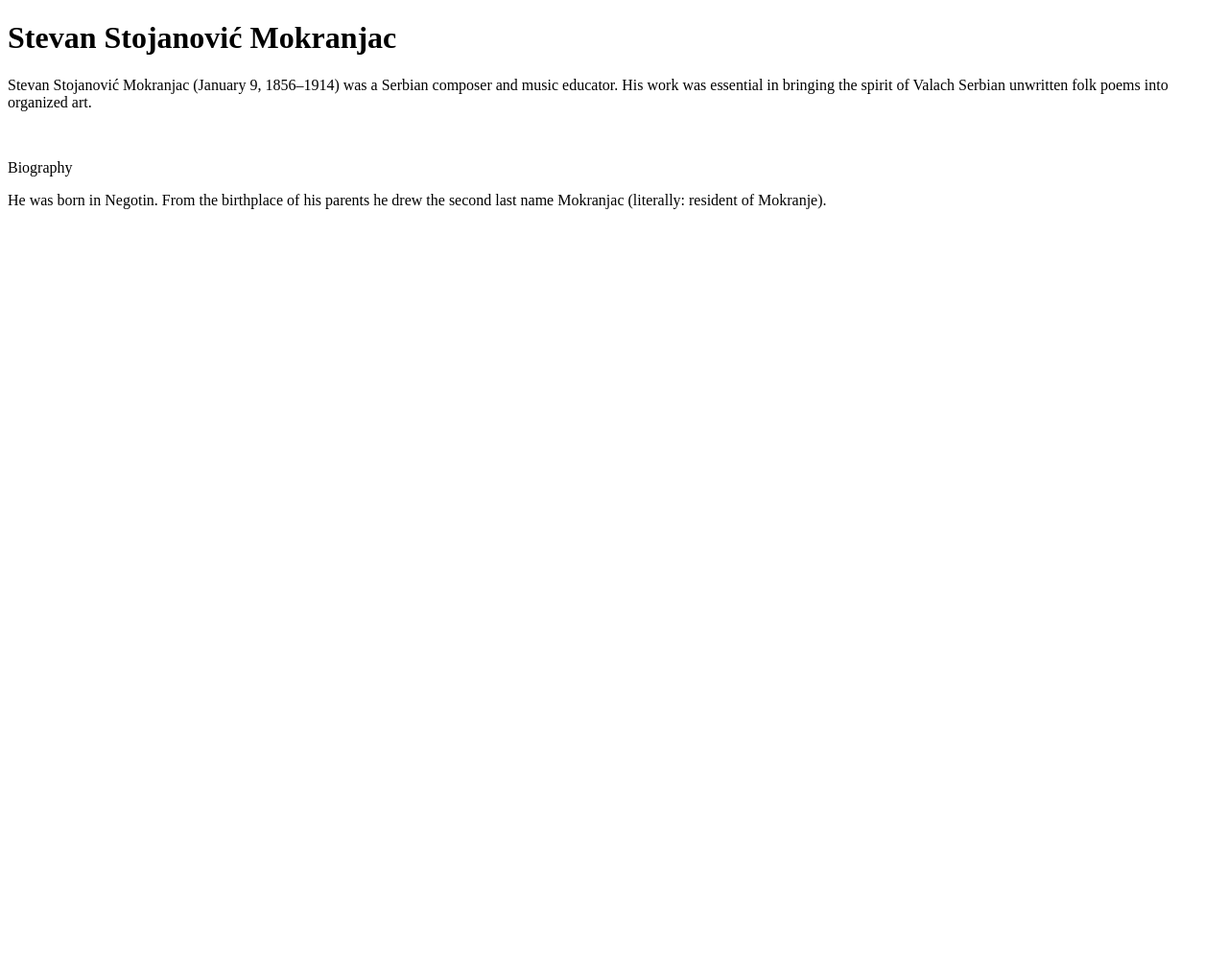
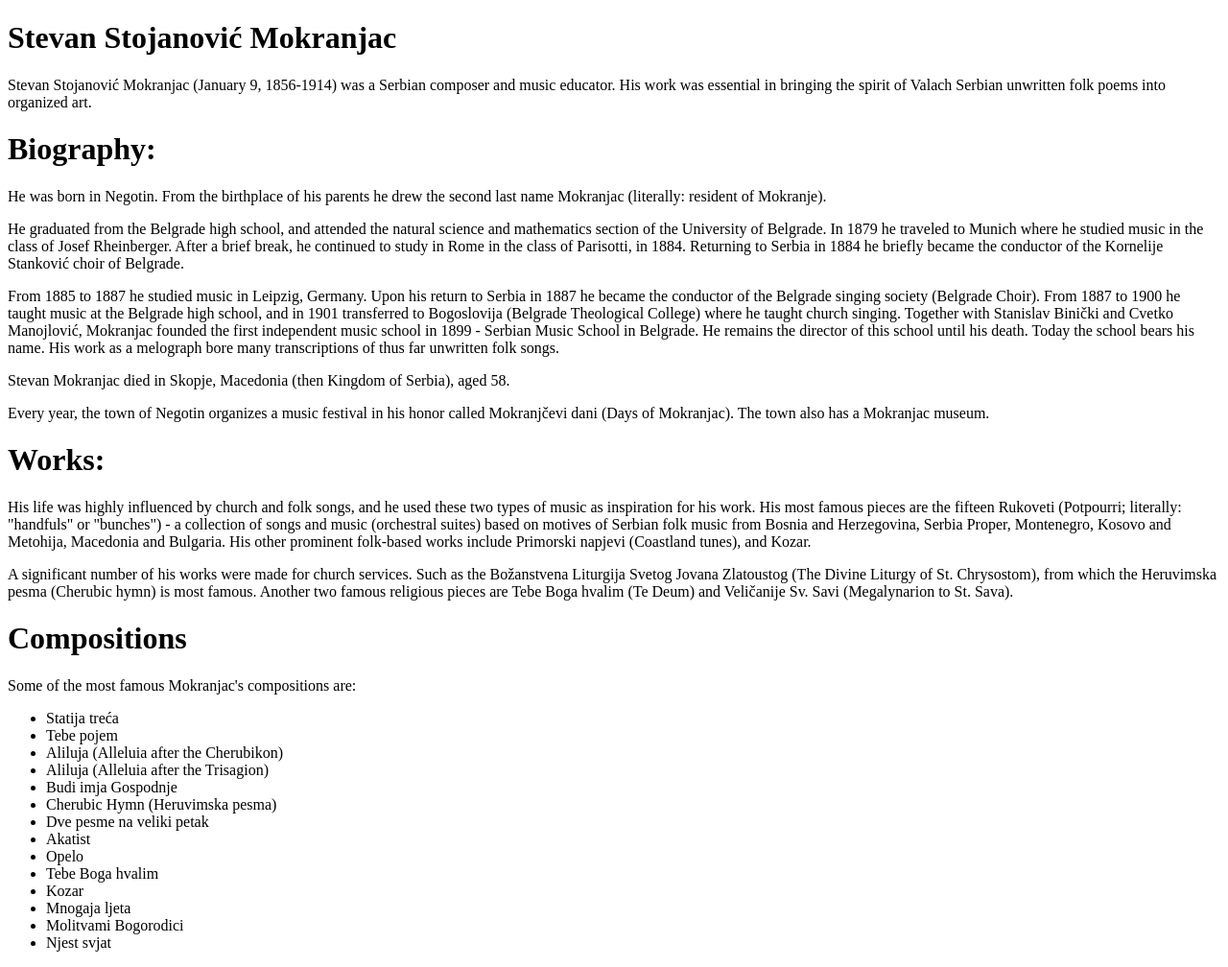
Before and after one commit to StevanVujanic/Index.htlm, a plain HTML site: page index.html in a window 1280 px wide. Shown: the whole page at 96% size. Before the commit the page ends 800 px from the top, so only its background shows below. Drawn offline with Linux system fonts and the light colour scheme.

Commit message:
Assigment:"Stevan Stojanović Mokranjac"

```diff
--- a/index.html
+++ b/index.html
@@ -8,9 +8,39 @@
   </head>
   <body>
   <h1>Stevan Stojanović Mokranjac</h1>
-
-  <p>Stevan Stojanović Mokranjac (January 9, 1856–1914) was a Serbian composer and music educator. His work was essential in bringing the spirit of Valach Serbian unwritten folk poems into organized art.</p><br>
-  <p>Biography</p>
-  <p>He was born in Negotin. From the birthplace of his parents he drew the second last name Mokranjac (literally: resident of Mokranje).</p>
+  <p>Stevan Stojanović Mokranjac (January 9, 1856-1914) was a Serbian composer and music educator. His work was essential in bringing the spirit of Valach Serbian unwritten folk poems into organized art.</p>
+  <h1>Biography:</h1>
+  <p stlye=>He was born in Negotin. From the birthplace of his parents he drew the second last name Mokranjac (literally: resident of Mokranje).</p>
+  <p>He graduated from the Belgrade high school, and attended the natural science and mathematics section of the University of Belgrade. In 1879 he traveled to Munich where he studied music in the class of Josef Rheinberger. After a brief
+     break, he continued to study in Rome in the class of Parisotti, in 1884. Returning to Serbia in 1884 he briefly became the conductor of the Kornelije Stanković choir of Belgrade.</p>
+  <p>From 1885 to 1887 he studied music in Leipzig, Germany. Upon his return to Serbia in 1887 he became the conductor of the Belgrade singing society (Belgrade Choir). From 1887 to 1900 he taught music at the Belgrade high school, and in 1901
+     transferred to Bogoslovija (Belgrade Theological College) where he taught church singing. Together with Stanislav Binički and Cvetko Manojlović, Mokranjac founded the first independent music school in
+     1899 - Serbian Music School in Belgrade. He remains the director of this school until his death. Today the school bears his name. His work as a melograph bore many transcriptions of thus far unwritten folk songs.</p>
+  <p>Stevan Mokranjac died in Skopje, Macedonia (then Kingdom of Serbia), aged 58.</p>
+  <p>Every year, the town of Negotin organizes a music festival in his honor called Mokranjčevi dani (Days of Mokranjac). The town also has a Mokranjac museum.</p>
+  <h1>Works:</h1>
+  <p>His life was highly influenced by church and folk songs, and he used these two types of music as inspiration for his work. His most famous pieces are the fifteen Rukoveti (Potpourri; literally: "handfuls" or "bunches") - a collection of
+     songs and music (orchestral suites) based on motives of Serbian folk music from Bosnia and Herzegovina, Serbia Proper, Montenegro, Kosovo and Metohija, Macedonia and Bulgaria. His other prominent folk-based works include Primorski napjevi
+      (Coastland tunes), and Kozar.</p>
+  <p>A significant number of his works were made for church services. Such as the Božanstvena Liturgija Svetog Jovana Zlatoustog (The Divine Liturgy of St. Chrysostom), from which the Heruvimska pesma (Cherubic hymn) is most famous. Another
+     two famous religious pieces are Tebe Boga hvalim (Te Deum) and Veličanije Sv. Savi (Megalynarion to St. Sava).</p>
+  <h1>Compositions</h1>
+  <p>Some of the most famous Mokranjac's compositions are:</p>
+  <ul>
+    <li>Statija treća</li>
+    <li>Tebe pojem</li>
+    <li>Aliluja (Alleluia after the Cherubikon)</li>
+    <li>Aliluja (Alleluia after the Trisagion)</li>
+    <li>Budi imja Gospodnje</li>
+    <li>Cherubic Hymn (Heruvimska pesma)</li>
+    <li>Dve pesme na veliki petak</li>
+    <li>Akatist</li>
+    <li>Opelo</li>
+    <li>Tebe Boga hvalim</li>
+    <li>Kozar</li>
+    <li>Mnogaja ljeta</li>
+    <li>Molitvami Bogorodici</li>
+    <li>Njest svjat</li>
+  </ul>
   </body>
 </html>
```
